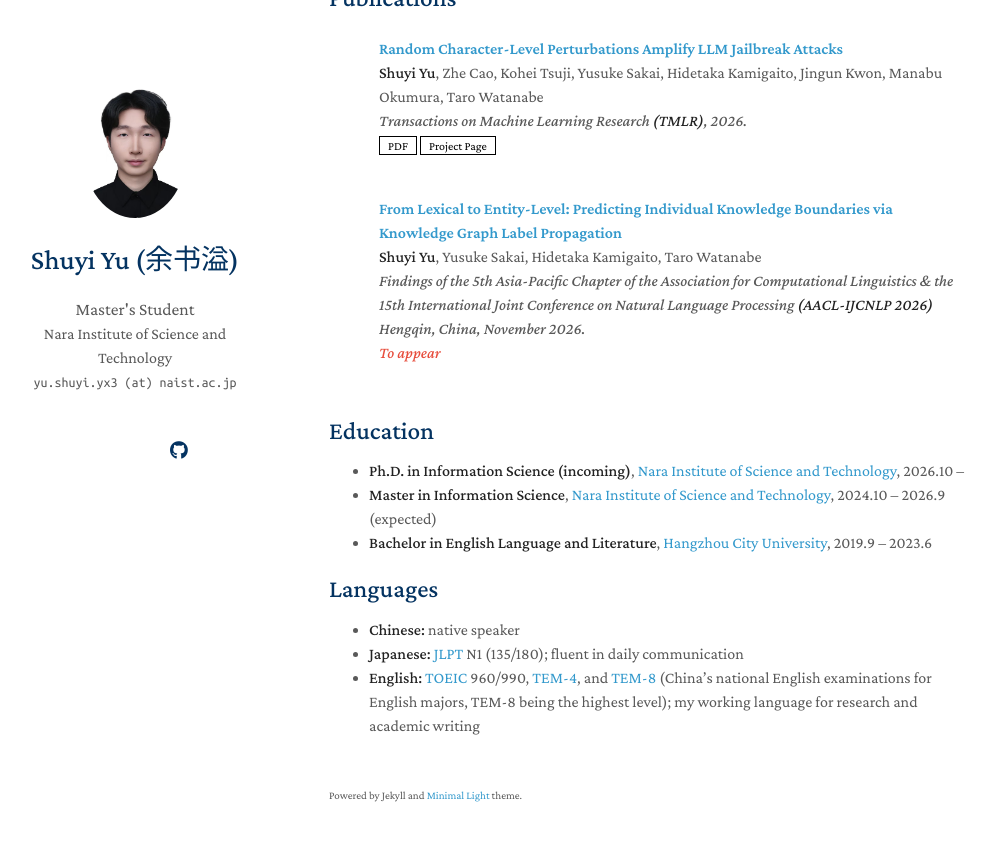
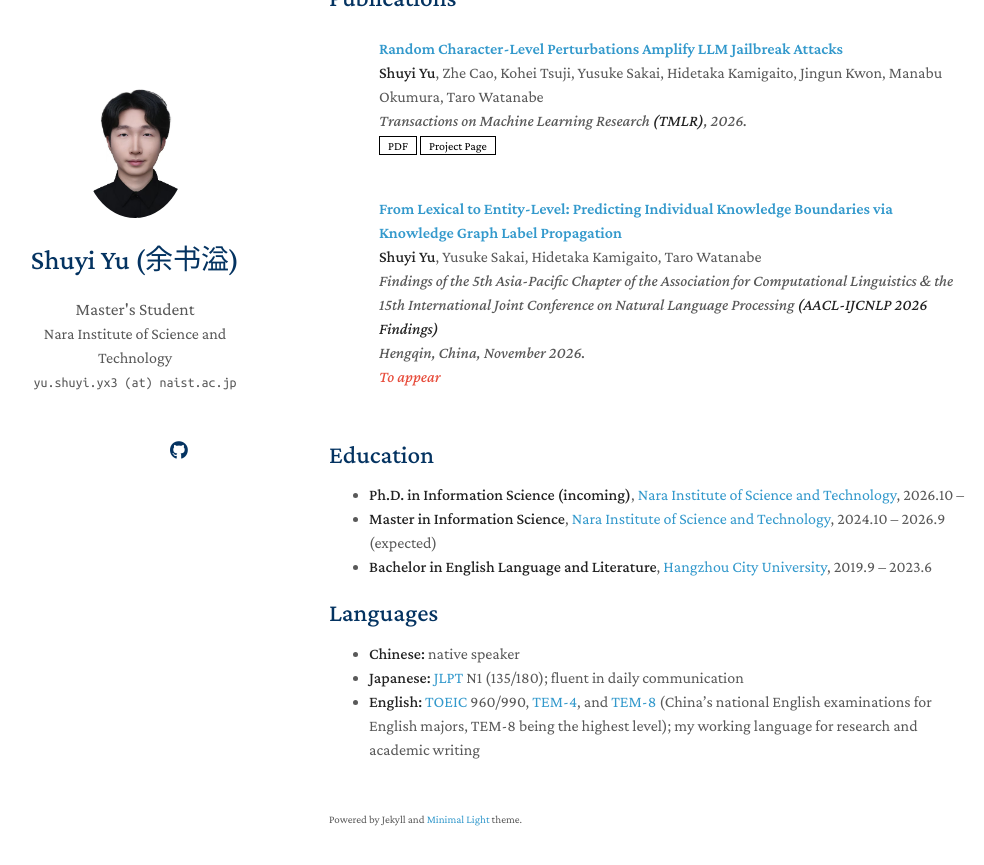
Before and after one commit to yyushuyui/yyushuyui.github.io, a Jekyll site: the page built from index.md, in a window 1280 px wide and 900 px high, scrolled down 1365 px. Shown: the top 865 px of the window, without its empty margins (141-1125 px from the left). Built offline with Jekyll 4.4.1, drawn with Linux system fonts in a browser that asks for light colours; a style sheet for code colours, icons or effects is not loaded; our own code applies the rules of GitHub Pages for plain Markdown files.

Commit message:
Include Findings in the venue abbreviation

```diff
--- a/_data/publications.yml
+++ b/_data/publications.yml
@@ -10,5 +10,5 @@ main:
   - title: "From Lexical to Entity-Level: Predicting Individual Knowledge Boundaries via Knowledge Graph Label Propagation"
     authors: <strong>Shuyi Yu</strong>, Yusuke Sakai, Hidetaka Kamigaito, Taro Watanabe
     conference_short: AACL Findings
-    conference: Findings of the 5th Asia-Pacific Chapter of the Association for Computational Linguistics &amp; the 15th International Joint Conference on Natural Language Processing <strong>(AACL-IJCNLP 2026)</strong><br>Hengqin, China, November 2026.
+    conference: Findings of the 5th Asia-Pacific Chapter of the Association for Computational Linguistics &amp; the 15th International Joint Conference on Natural Language Processing <strong>(AACL-IJCNLP 2026 Findings)</strong><br>Hengqin, China, November 2026.
     notes: To appear
```
